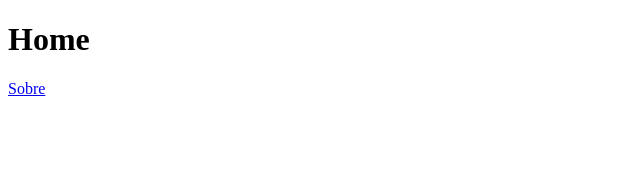
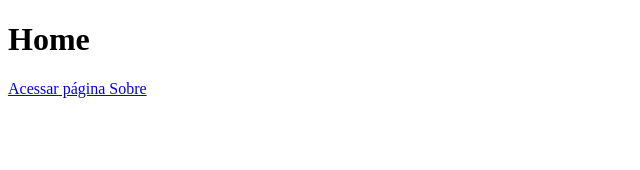
Before and after one commit to Daniel-Bichof/store, a Next.js app: page / in a window 1280 px wide. Shown: the top 170 px of the page, without its empty margins (0-640 px from the left). Built offline with nearby package versions, Linux system fonts and the light colour scheme.

Commit message:
teste de Link 2

```diff
--- a/pages/index.js
+++ b/pages/index.js
@@ -1,13 +1,13 @@
 import Link from 'next/link';
 
-
-function Home(){
+function Home() {
     return (<div>
         <h1>Home</h1>
+
         <Link href="/sobre">
-            <a>Sobre</a>
+            <a>Acessar página Sobre</a>
         </Link>
-        </div>)
+    </div>)
 }
 
 export default Home
--- a/pages/sobre.js
+++ b/pages/sobre.js
@@ -1,13 +1,13 @@
 import Link from 'next/link';
 
-function Sobre(){
+function Sobre() {
     return (<div>
         <h1>Sobre</h1>
 
         <Link href="/">
-            <a>Home</a>
+            <a>Acessar página Home</a>
         </Link>
-        </div>)
+    </div>)
 }
 
 export default Sobre
```
